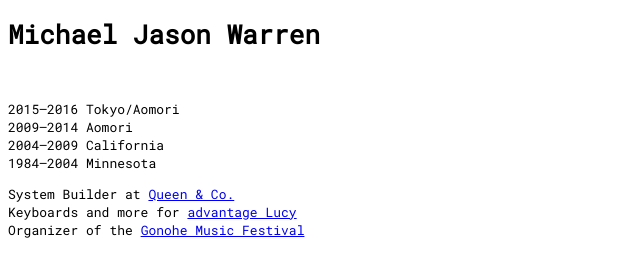
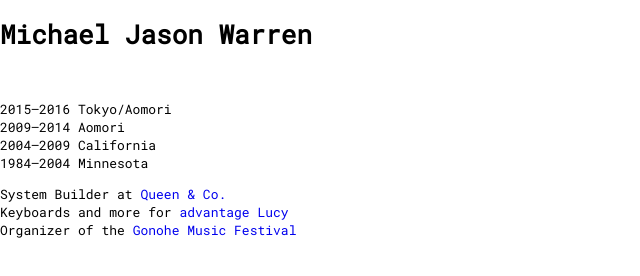
Before and after one commit to themichaelwarren/themichaelwarren.com, a plain HTML site: page index.html in a window 1280 px wide. Shown: the whole page, without its empty margins (0-640 px from the left). Drawn offline with Linux system fonts and the light colour scheme; a script that the page names is missing.

Commit message:
Update index.html

```diff
--- a/index.html
+++ b/index.html
@@ -4,7 +4,7 @@
 <head>
     <meta charset="utf-8">
     <link href='http://fonts.googleapis.com/css?family=Roboto+Mono' rel='stylesheet' type='text/css'>
-    <link rel="stylesheet" type="text/css" href="css/style3.css">
+    <link rel="stylesheet" type="text/css" href="style.css">
     <link rel="icon" href="favicon.png" type="image/x-icon">
     <style>
     body {
```
